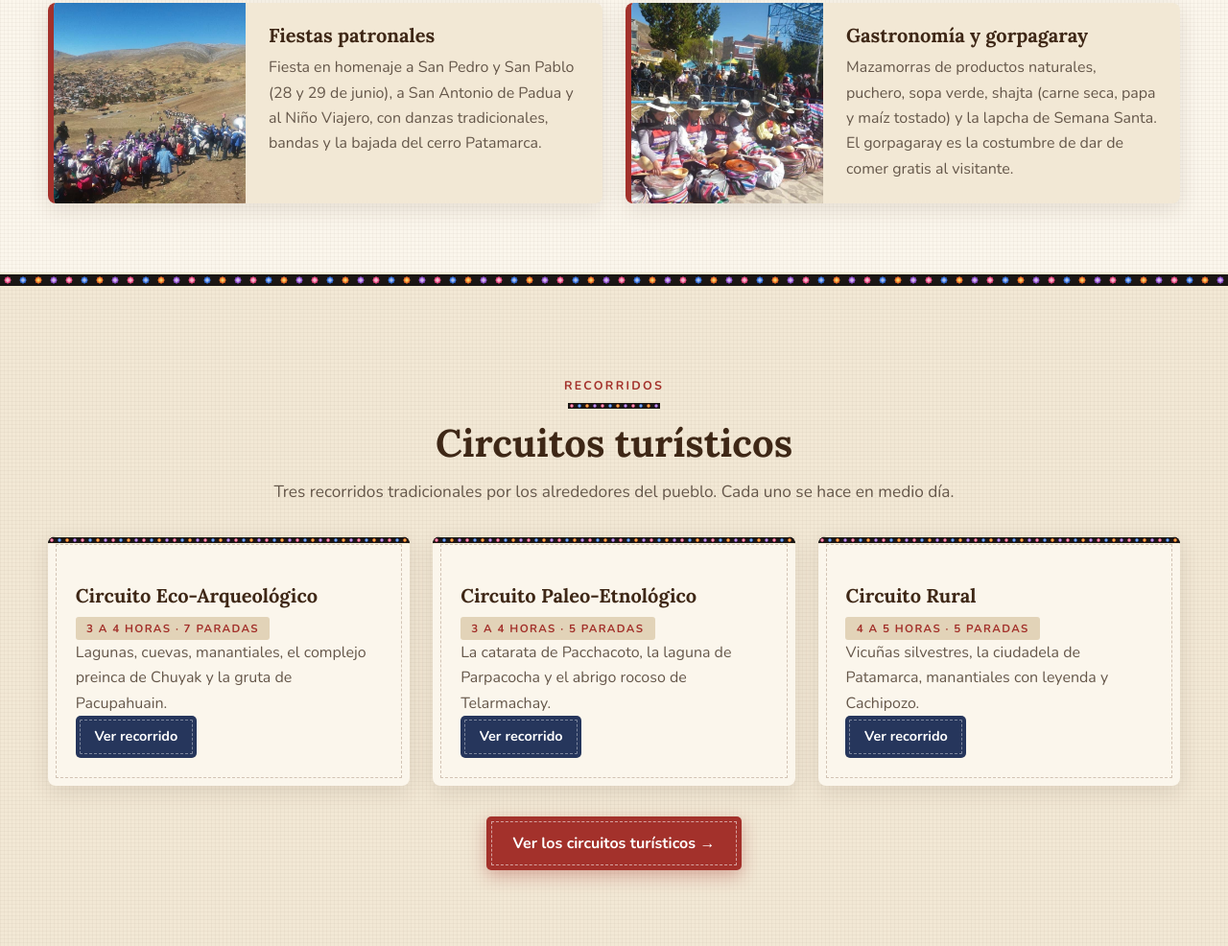
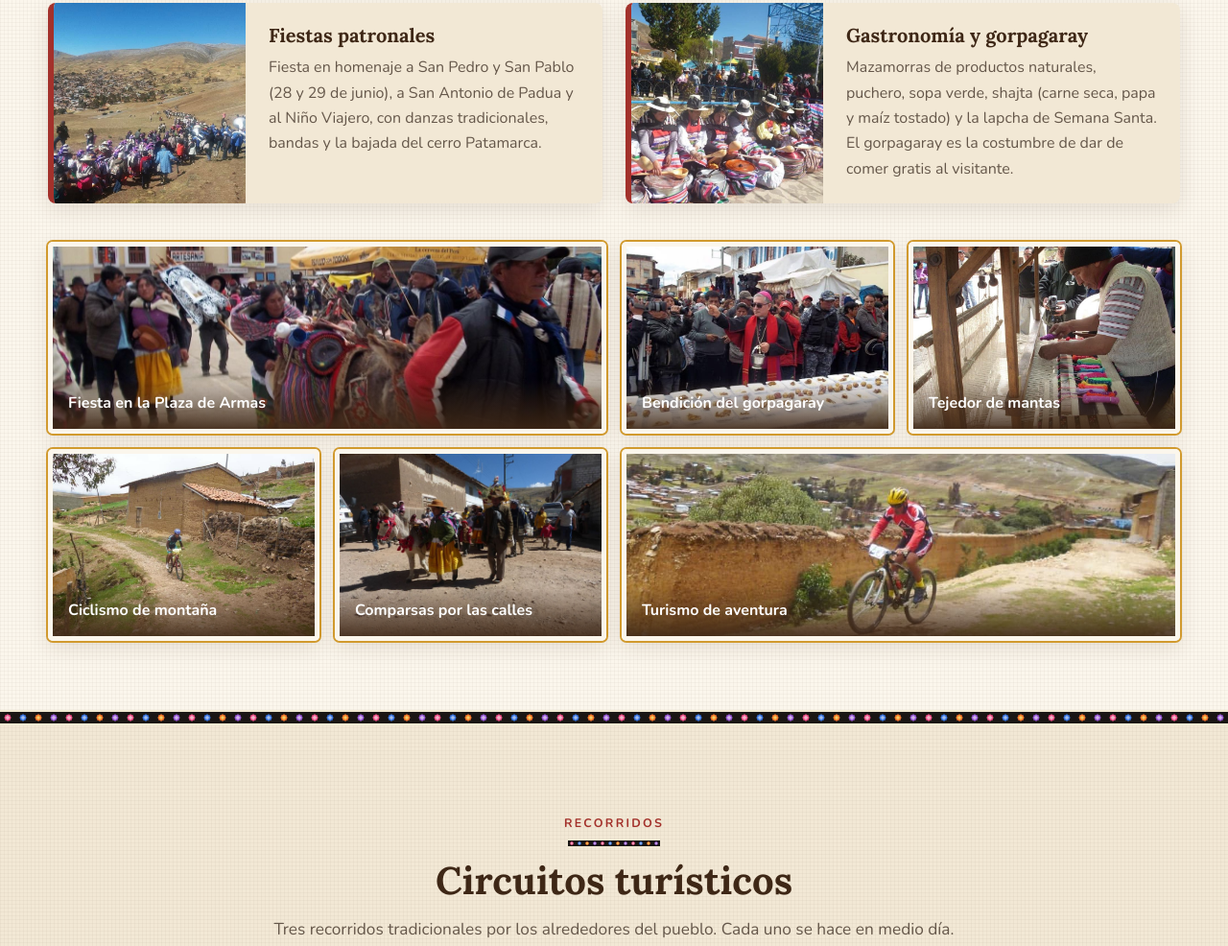
Before and after one commit to kushirflp8/san-pedro-de-cajas, a plain HTML site: page turismo.html in a window 1280 px wide. Shown: the part 781-1767 px from the top of the page at 96% size. Drawn offline with nearby package versions, Linux system fonts and the light colour scheme.

Commit message:
Turismo: galería de postales con fotos propias
Co-Authored-By: Devin AI <158243242+devin-ai-integration[bot]@users.noreply.github.com>

```diff
--- a/turismo.html
+++ b/turismo.html
@@ -103,6 +103,15 @@
                             <p>Mazamorras de productos naturales, puchero, sopa verde, shajta (carne seca, papa y maíz tostado) y la lapcha de Semana Santa. El gorpagaray es la costumbre de dar de comer gratis al visitante.</p>
                         </div>
                     </article>
+                </div>
+
+                <div class="gallery" style="margin-top:2.5rem" aria-label="Postales de San Pedro de Cajas">
+                    <figure class="gallery__item gallery__item--wide"><img src="imagenes/fiesta-burro-mantas.jpg" alt="Burro adornado con mantas tejidas en la fiesta, frente a la Plaza de Armas" loading="lazy"><figcaption>Fiesta en la Plaza de Armas</figcaption></figure>
+                    <figure class="gallery__item"><img src="imagenes/gorpagaray-bendicion.jpg" alt="Bendición de los platos del gorpagaray" loading="lazy"><figcaption>Bendición del gorpagaray</figcaption></figure>
+                    <figure class="gallery__item"><img src="imagenes/tejedor-manta.jpg" alt="Tejedor sampedrano trabajando una manta en el telar" loading="lazy"><figcaption>Tejedor de mantas</figcaption></figure>
+                    <figure class="gallery__item"><img src="imagenes/ciclismo-camino.jpg" alt="Ciclista en un camino rural de San Pedro de Cajas" loading="lazy"><figcaption>Ciclismo de montaña</figcaption></figure>
+                    <figure class="gallery__item"><img src="imagenes/fiesta-procesion.jpg" alt="Comparsa con burro adornado por las calles del pueblo" loading="lazy"><figcaption>Comparsas por las calles</figcaption></figure>
+                    <figure class="gallery__item gallery__item--wide"><img src="imagenes/ciclismo-pueblo.jpg" alt="Ciclista con el pueblo y los cerros al fondo" loading="lazy"><figcaption>Turismo de aventura</figcaption></figure>
                 </div>
             </div>
         </section>
```
Also changed, not shown: imagenes/ciclismo-camino.jpg (added), imagenes/ciclismo-pueblo.jpg (added), imagenes/fiesta-burro-mantas.jpg (added), imagenes/fiesta-procesion.jpg (added), imagenes/gorpagaray-bendicion.jpg (added), imagenes/tejedor-manta.jpg (added).
